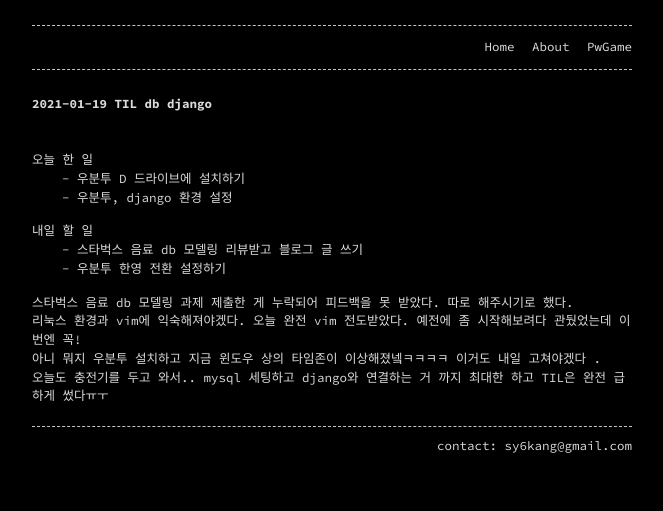
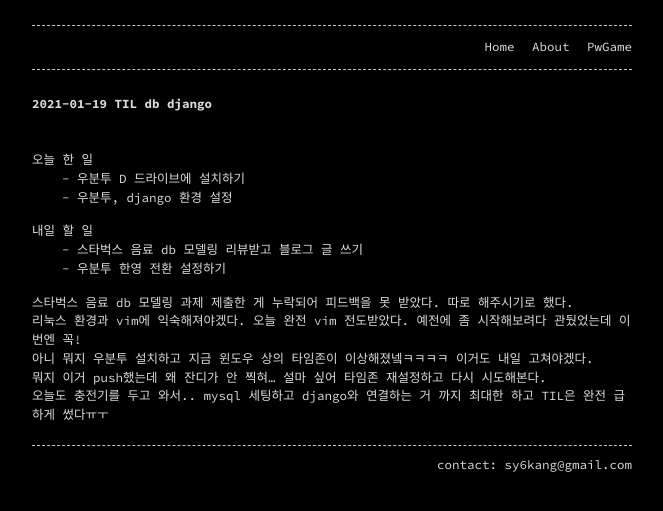
Before and after one commit to phin09/phin09.github.io, a Jekyll site: the page built from _posts/TIL/2021-01/2021-01-19-TIL.md, in a window 1280 px wide. Shown: the top 511 px of the page, without its empty margins (308-971 px from the left). Built offline with Jekyll 4.4.1, drawn with Linux system fonts in a browser that asks for light colours.

Commit message:
2021-01-19-TIL

```diff
--- a/_posts/TIL/2021-01/2021-01-19-TIL.md
+++ b/_posts/TIL/2021-01/2021-01-19-TIL.md
@@ -17,5 +17,6 @@ permalink: /TIL/:year/:month/:day/:title/
 
 스타벅스 음료 db 모델링 과제 제출한 게 누락되어 피드백을 못 받았다. 따로 해주시기로 했다.
 리눅스 환경과 vim에 익숙해져야겠다. 오늘 완전 vim 전도받았다. 예전에 좀 시작해보려다 관뒀었는데 이번엔 꼭!
-아니 뭐지 우분투 설치하고 지금 윈도우 상의 타임존이 이상해졌넼ㅋㅋㅋㅋ 이거도 내일 고쳐야겠다 .
+아니 뭐지 우분투 설치하고 지금 윈도우 상의 타임존이 이상해졌넼ㅋㅋㅋㅋ 이거도 내일 고쳐야겠다.
+뭐지 이거 push했는데 왜 잔디가 안 찍혀... 설마 싶어 타임존 재설정하고 다시 시도해본다.
 오늘도 충전기를 두고 와서.. mysql 세팅하고 django와 연결하는 거 까지 최대한 하고 TIL은 완전 급하게 썼다ㅠㅜ
```
